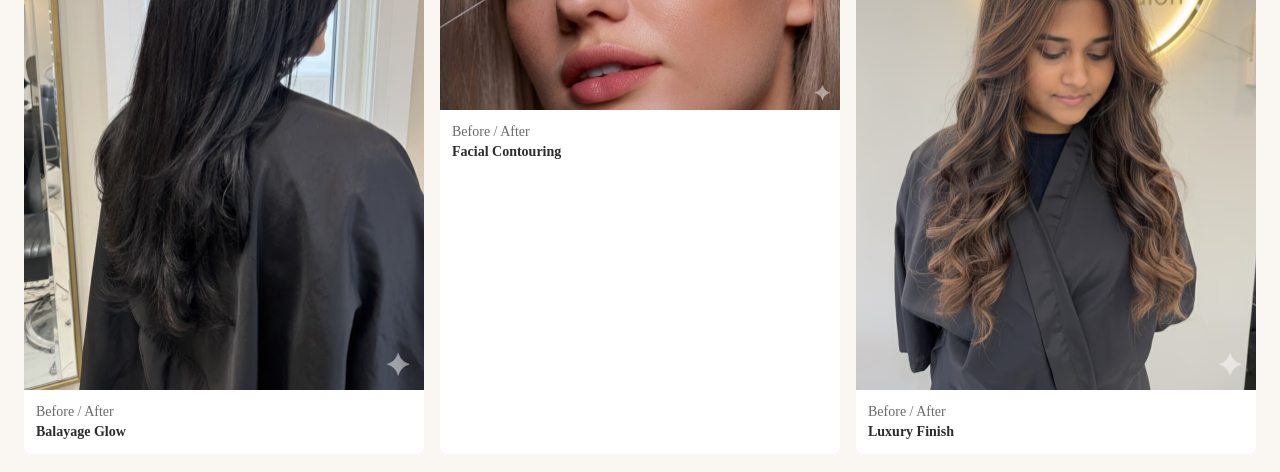
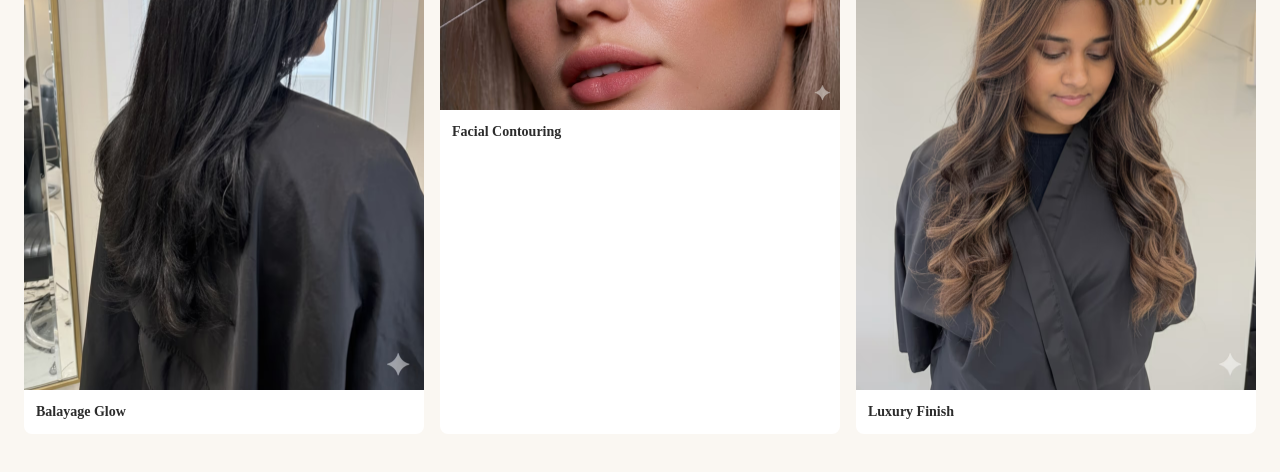
Before and after one commit to teslatoris3/peggy-google-cloud, a React (Vite) app in the folder peggy-beauty-clone/: page / in a window 1280 px wide. Shown: the part 3760-4232 px from the top of the page. Built offline with nearby package versions, Linux system fonts and the light colour scheme.

Commit message:
remove Before / After

```diff
--- a/peggy-beauty-clone/src/components/ServicesShowcase.jsx
+++ b/peggy-beauty-clone/src/components/ServicesShowcase.jsx
@@ -103,7 +103,7 @@ function ServicesShowcase() {
           <figure key={src} className="overflow-hidden rounded-lg bg-white">
             <OptimizedImage src={src} alt={`${galleryItems[idx]} before and after salon result`} className="w-full object-cover" />
             <figcaption className="p-3 text-sm">
-              <span className="text-muted-text block">Before / After</span>
+
               <strong className="block">{galleryItems[idx]}</strong>
             </figcaption>
           </figure>
```
Also changed, not shown: 1 other file (tests, documents, lock files or other folders).
